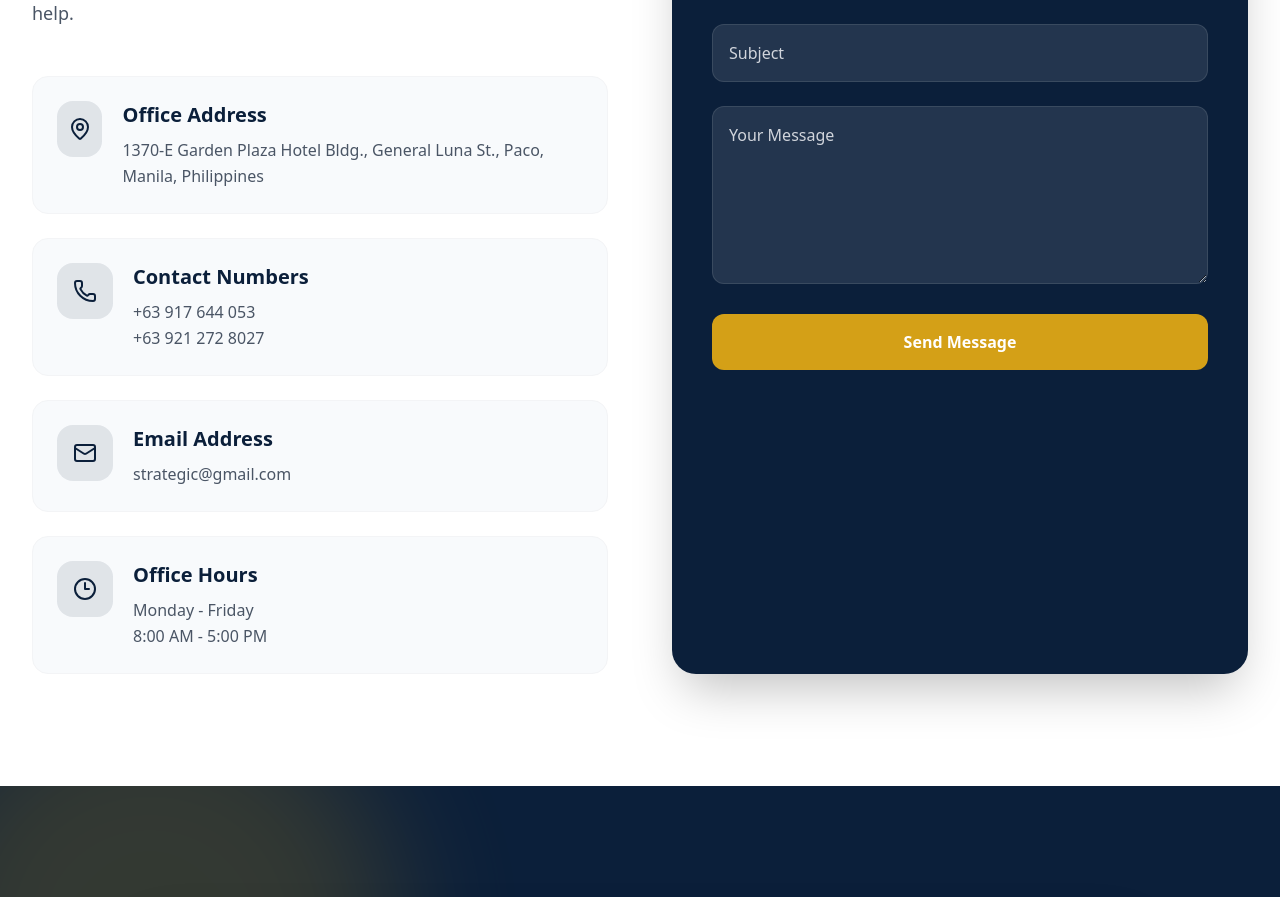
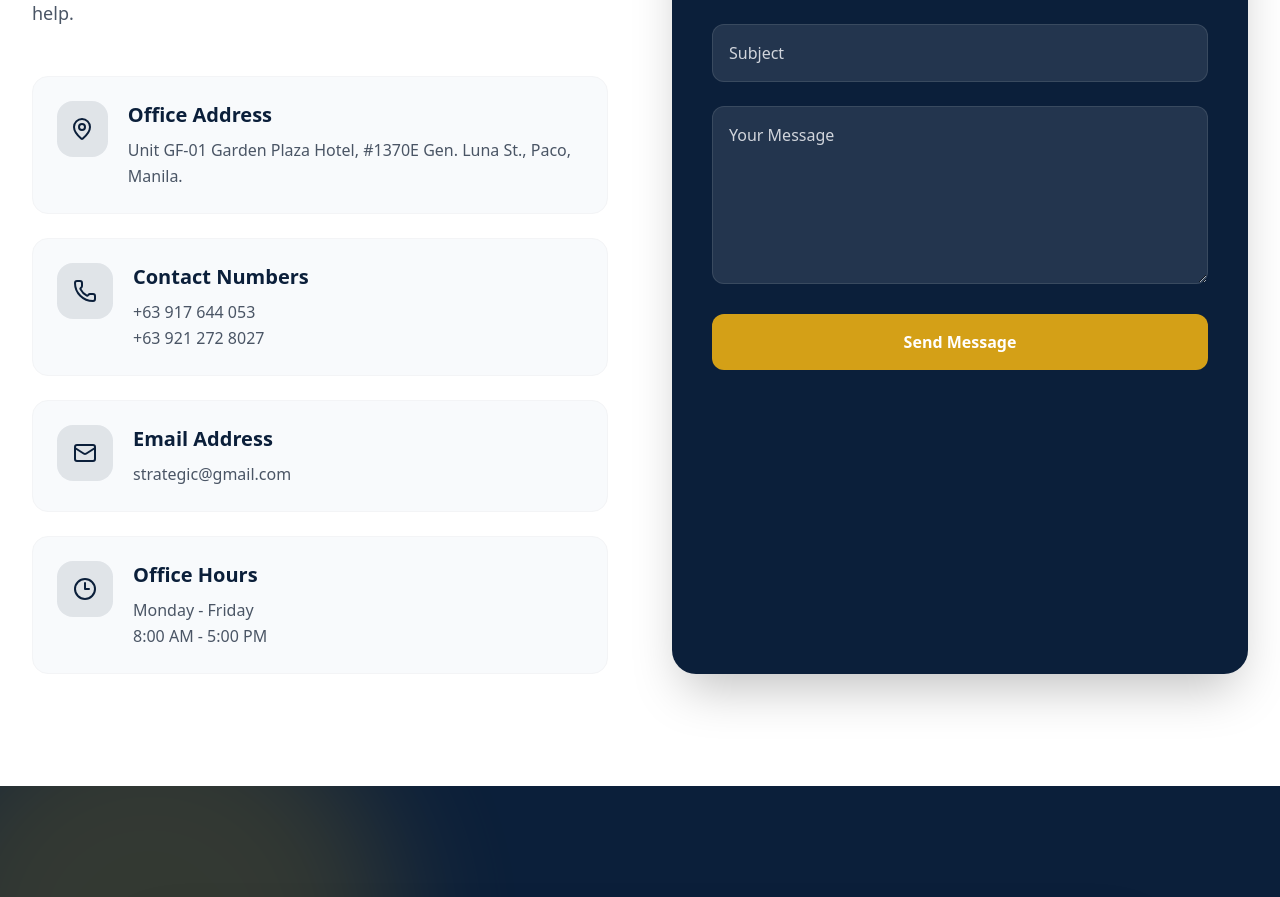
Before and after one commit to applystrategic-lab/strategic-website, a Next.js app: page /contact in a window 1280 px wide. Shown: the part 800-1697 px from the top of the page. Built offline with nearby package versions, Linux system fonts and the light colour scheme; a web font is replaced by a local one.

Commit message:
Update company address in contact page

```diff
--- a/app/contact/page.tsx
+++ b/app/contact/page.tsx
@@ -206,9 +206,7 @@ setTimeout(() => {
                   </h3>
 
                   <p className="text-gray-600 leading-relaxed">
-                    1370-E Garden Plaza Hotel Bldg.,
-                    General Luna St., Paco, Manila,
-                    Philippines
+                    Unit GF-01 Garden Plaza Hotel, #1370E Gen. Luna St., Paco, Manila.
                   </p>
                 </div>
 
```
